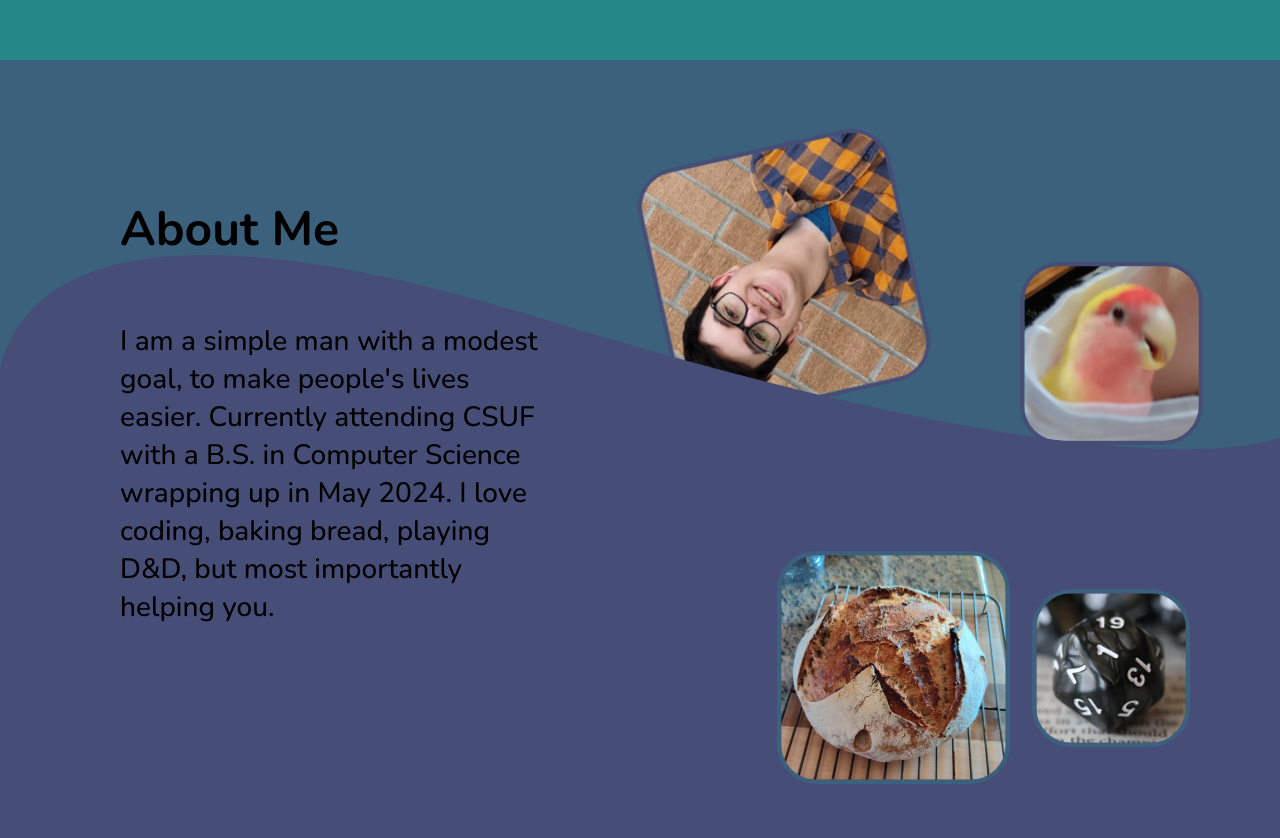
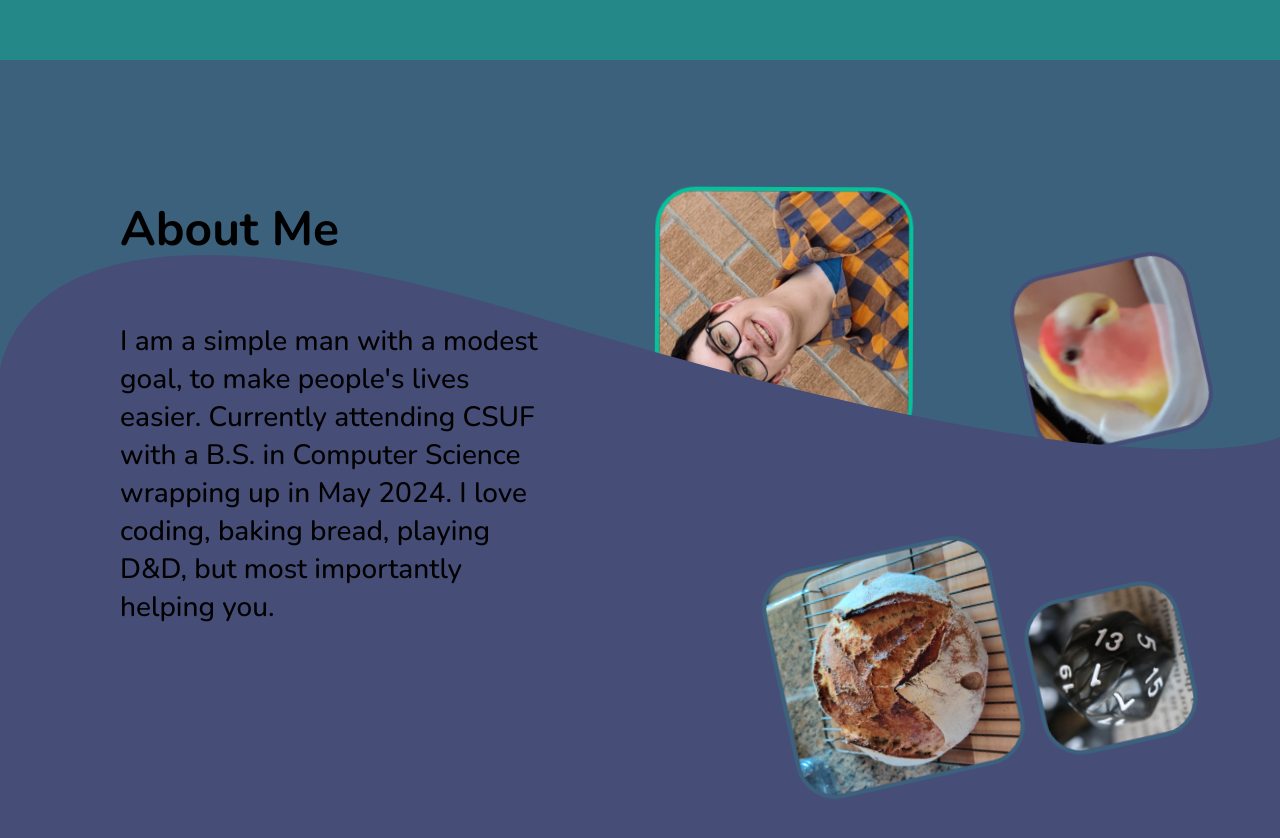
Before and after one commit to AlanCortez1337/portfolio, a React (Vite) app: page / in a window 1280 px wide. Shown: the part 740-1578 px from the top of the page. Built offline with nearby package versions, Linux system fonts and the light colour scheme.

Commit message:
added animations to rotate, has jumping bug

```diff
--- /dev/null
+++ b/src/components/images/badge.css
@@ -0,0 +1,4 @@
+.badge1 {
+    transform: rotate(45deg);
+    background-color: rebeccapurple;
+}
--- a/src/components/images/badge.jsx
+++ b/src/components/images/badge.jsx
@@ -12,28 +12,40 @@ function BadgeImage({badgeName}) {
         <>
             {badgeName === "me" &&
                 <motion.img
-                    whileHover={{duration: 0.4, rotate: 360}}
+                    // drag
+                    // dragSnapToOrigin
+                    // ERROR IT JUMPS LUL
+                    initial={{ rotate: 45 }}
                     animate={{ rotate: 360 }}
+                    exit={{ rotate: 45}}
+                    whileHover={{transition: {type: "spring", velocity: 4}, rotate: -315}}
+
                     transition={{ repeat: Infinity, duration: 8, ease: "linear" }}
 
-                    src={MeBadge} alt="me" className="badge" width={250} height={250}
+                    src={MeBadge} alt="me" className="badge badge1" width={250} height={250}
                 />
             }
             {badgeName === "lua" &&
                 <motion.img
-
+                    whileHover={{transition: {type: "spring", velocity: 4}, rotate: -360}}
+                    animate={{ rotate: 360 }}
+                    transition={{ repeat: Infinity, duration: 8, ease: "linear" }}
                     src={LuaBadge} alt="me" className="badge" width={175} height={175}
                 />
             }
             {badgeName === "bread" &&
                 <motion.img
-
+                    whileHover={{transition: {type: "spring", velocity: 4}, rotate: -360}}
+                    animate={{ rotate: 360 }}
+                    transition={{ repeat: Infinity, duration: 8, ease: "linear" }}
                     src={BreadBadge} alt="me" className="badge" width={225} height={225}
                 />
             }
             {badgeName === "dnd" &&
                 <motion.img
-
+                    whileHover={{transition: {type: "spring", velocity: 4}, rotate: -315}}
+                    animate={{ rotate: 360 }}
+                    transition={{ repeat: Infinity, duration: 8, ease: "linear" }}
                     src={DndBadge} alt="me" className="badge" width={150} height={150}
                 />
             }
--- a/src/index.css
+++ b/src/index.css
@@ -98,8 +98,8 @@ body {
 }
 
 .abt-grid img:nth-child(2) {
-  position: sticky;
-  bottom: 57vh;
+  border-color: #02C39A;
+  transform: rotate(45deg);
   grid-column: 2;
   justify-self: end;
   align-self: end;
@@ -107,8 +107,7 @@ body {
 }
 
 .abt-grid img:nth-child(3) {
-  position: sticky;
-  bottom: 50vh;
+
   grid-column: 3;
   align-self: end;
   animation: rotate 10000ms infinite linear;
@@ -129,14 +128,6 @@ body {
   z-index: 3;
 }
 
-/* @keyframes rotate {
-  from {
-    transform: rotate(0deg);
-  }
-  to {
-    transform: rotate(360deg);
-  }
-} */
 
 /* About Me - blurp info */
 .abt-grid div {
```
